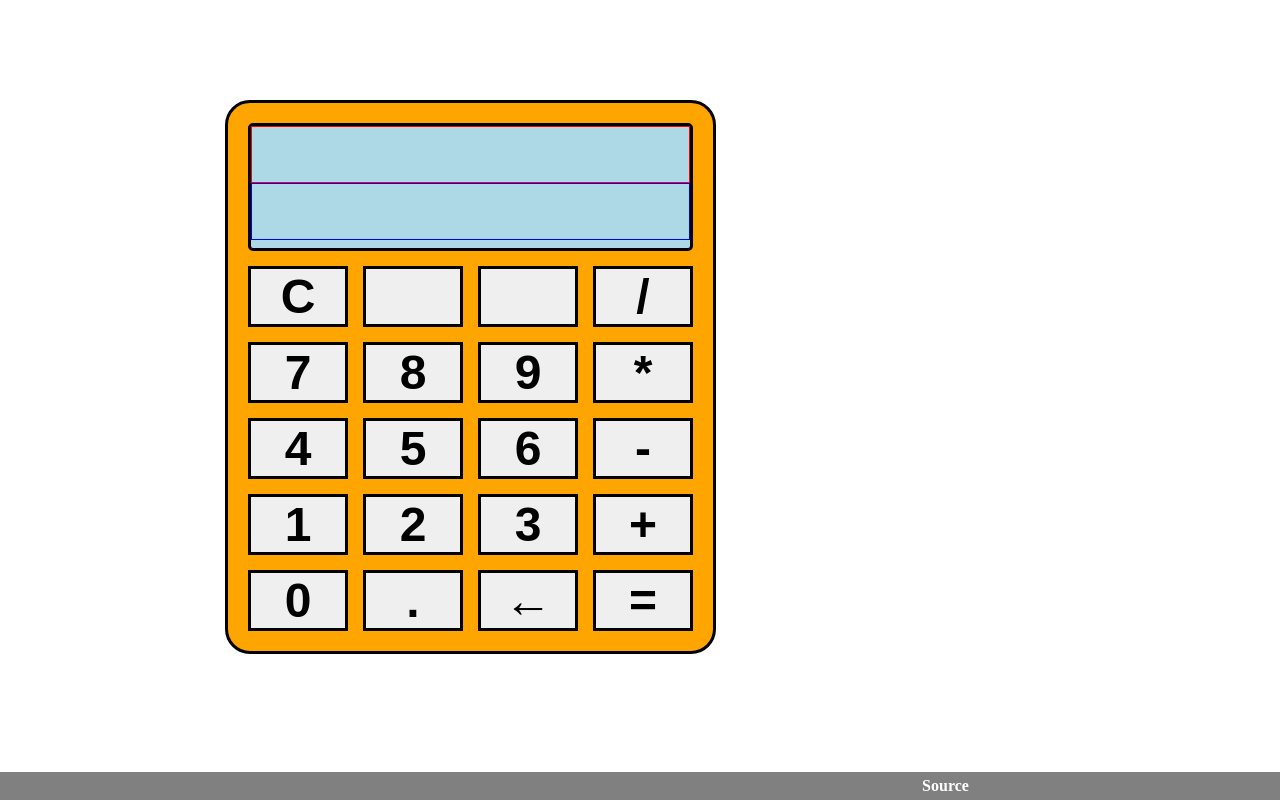
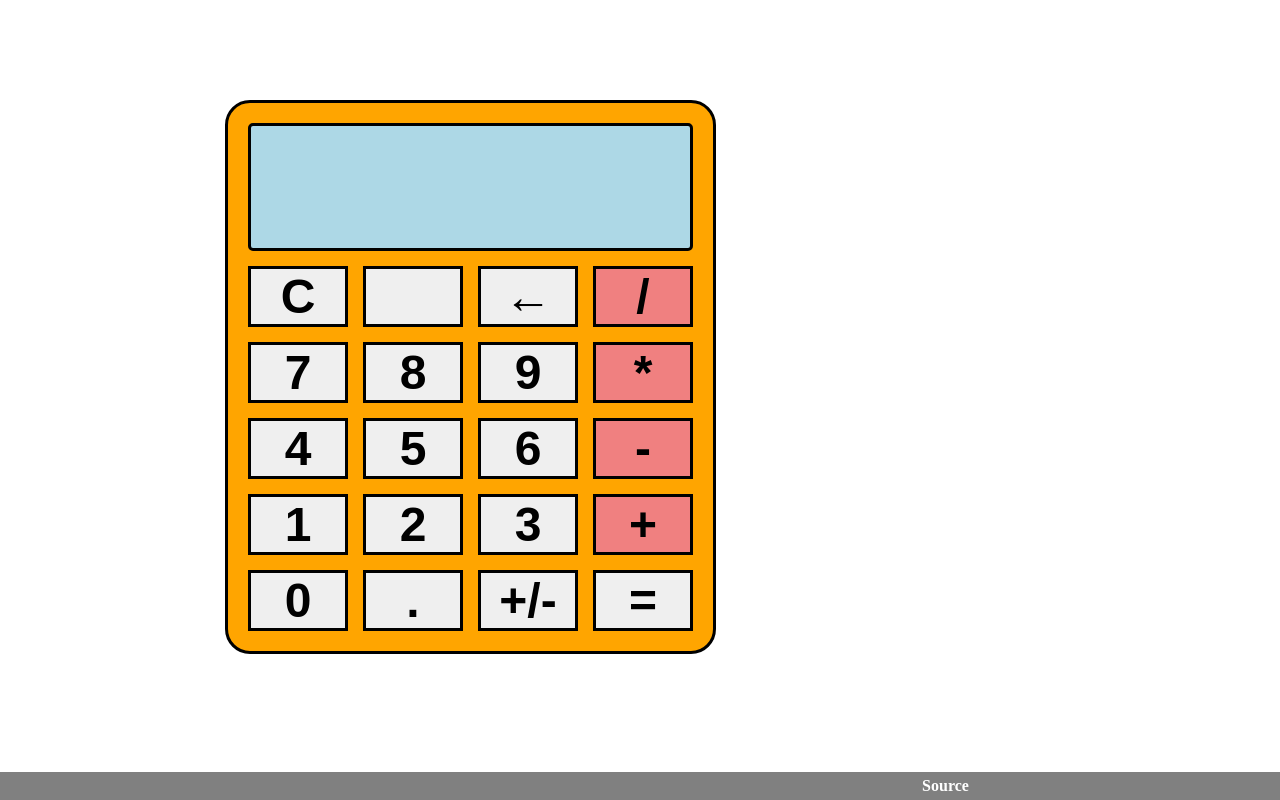
Before and after one commit to robbiecares/calculator, a plain HTML site: page index.html in a window 1280 px wide. Shown: the top 800 px of the page. Drawn offline with Linux system fonts and the light colour scheme.

Commit message:
index.html - added a button for neg/pos number entry (no js yet)
styles.css - added bg color to operator buttons

script.js - reorganized order of variables/functions and event listeners, factored out back button function, added 'auto evaluate' to operand function, refactored validateOperatorClick, refactored validateEqualClick, reverted clear button functionality to clear all variables

todo.txt - created a todo list

```diff
--- a/index.html
+++ b/index.html
@@ -17,7 +17,7 @@
             <div class='calc-input-row'>
                 <button id='calc-clear'>C</button>
                 <button></button>
-                <button></button>
+                <button id='calc-back-btn'>&larr;</button>
                 <button id='calc-div-btn' class="operator">/</button>
             </div>
             <div class='calc-input-row'>
@@ -41,7 +41,7 @@
            <div class='calc-input-row'>
                 <button class="operand">0</button>
                 <button class="operand">.</button>
-                <button id='calc-back-btn'>&larr;</button>
+                <button class="operand">+/-</button>
                 <button id='calc-eql-btn'>=</button>
             </div>
         </div>
--- a/styles.css
+++ b/styles.css
@@ -49,12 +49,8 @@ body {
     height: 128px;
 }
 
-#calc-output-expr {
-    border: 1px solid red;
-}
-
 #calc-output-eval {
-    border: 1px solid blue;
+    font-weight: normal;
 }
 
 .calc-input-row {
@@ -67,7 +63,10 @@ body {
     font-size: 48px;
     width: 100px;
     border: 3px solid black;
+}
 
+.operator {
+    background-color: lightcoral;
 }
 
 footer {
```
